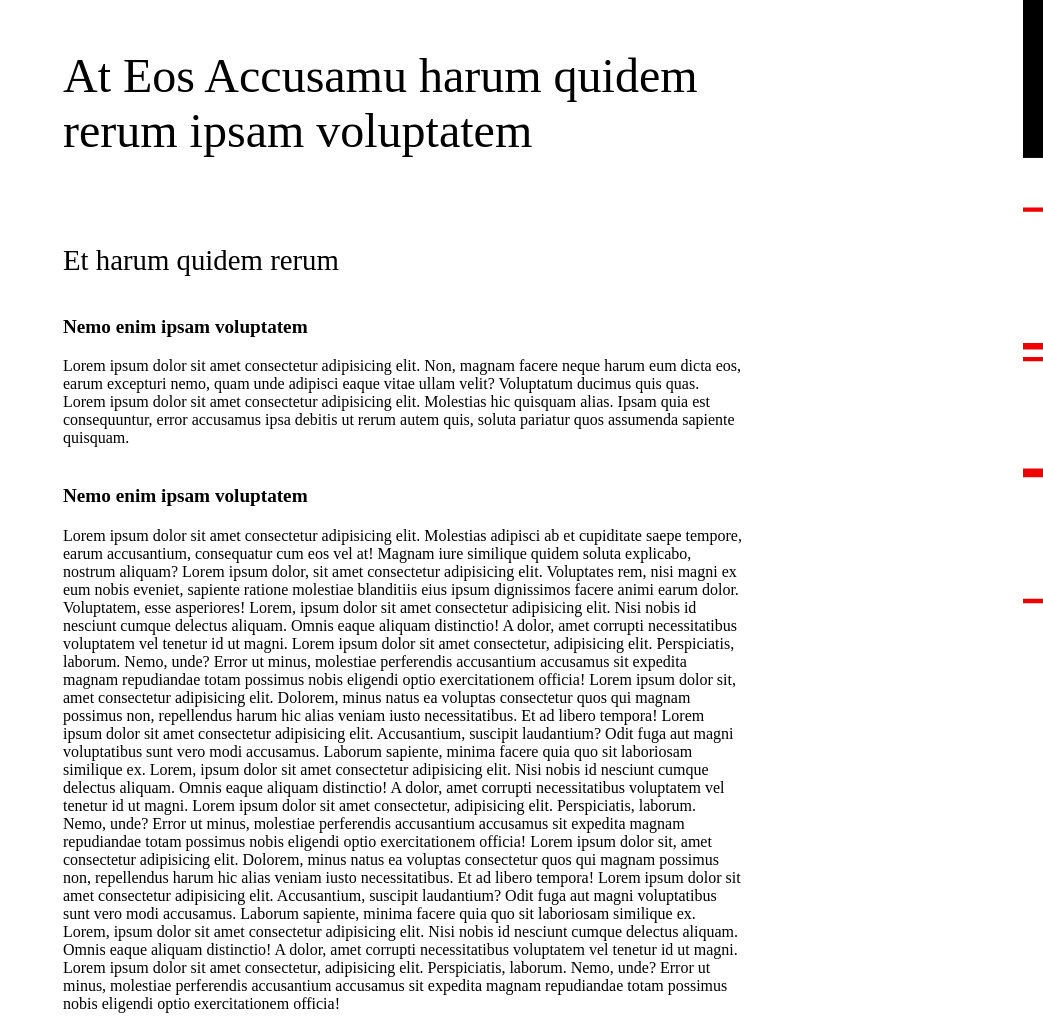
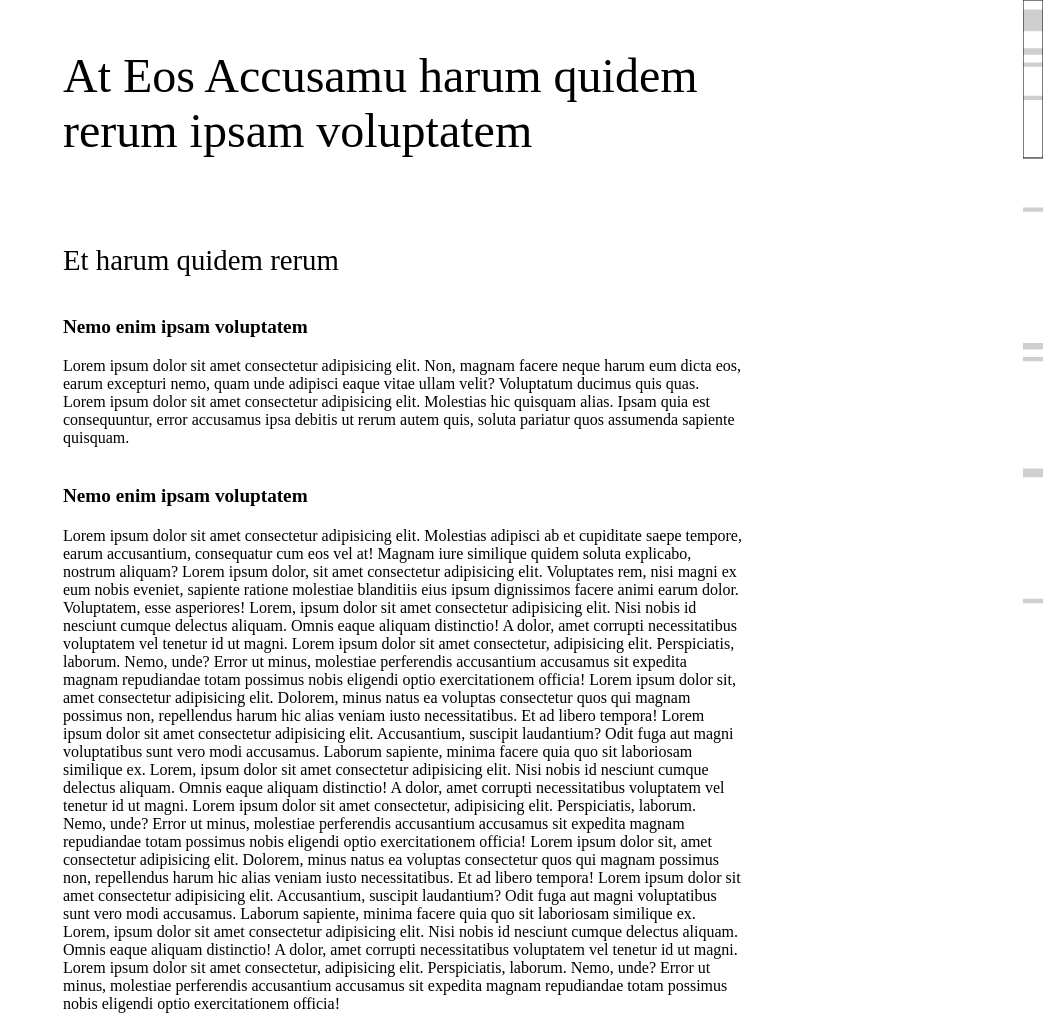
Before and after one commit to libondev/navmap, a website built with Vite: page index.html in a window 1280 px wide. Shown: the top 1016 px of the page, without its empty margins (237-1280 px from the left). Built offline with nearby package versions, Linux system fonts and the light colour scheme.

Commit message:
feat: 点击跳转到指定位置, 增加拖动滚动

```diff
--- a/src/core/index.ts
+++ b/src/core/index.ts
@@ -8,10 +8,10 @@ export type * from '../types'
 
 export default function navmap (options: UserOptions = {}) {
   const config = getDefaultConfig(options)
-  const { init, draw, render, destroy } = createPluginHooks(config)
+  const { init, draw, update, destroy } = createPluginHooks(config)
 
+  const rootObserve = createElementObserver(config, update)
   const windowsObserve = createWindowsObserver(config, draw)
-  const rootObserve = createElementObserver(config.viewport, render)
 
   new Promise<void>((resolve) => {
     init()
--- a/src/core/observe.ts
+++ b/src/core/observe.ts
@@ -1,12 +1,12 @@
 import type { Options } from '../types'
 
 export function createElementObserver (
-  root: Options['viewport'],
-  renderHandler: MutationCallback
+  { viewport }: Options,
+  updater: MutationCallback
 ) {
-  const observe = new MutationObserver(renderHandler)
+  const observe = new MutationObserver(updater)
 
-  observe.observe(root, { childList: true, subtree: true })
+  observe.observe(viewport, { childList: true, subtree: true })
 
   return () => {
     observe.takeRecords()
@@ -15,19 +15,19 @@ export function createElementObserver (
 }
 
 export function createWindowsObserver (
-  config: Options,
-  redraw: () => void
+  { canvas }: Options,
+  drawer: () => void
 ) {
   const resizeCanvasHeight = () => {
-    config.canvas.height = window.innerHeight
-    redraw()
+    canvas.height = window.innerHeight
+    drawer()
   }
 
-  document.addEventListener('scroll', redraw, { passive: true })
+  document.addEventListener('scroll', drawer, { passive: true })
   window.addEventListener('resize', resizeCanvasHeight, { passive: true })
 
   return () => {
-    document.removeEventListener('scroll', redraw)
+    document.removeEventListener('scroll', drawer)
     window.removeEventListener('resize', resizeCanvasHeight)
   }
 }
--- a/src/core/utils.ts
+++ b/src/core/utils.ts
@@ -7,7 +7,8 @@ export function getCanvasElement (options?: UserOptions) {
     {
       width: options.canvas?.width ?? 20,
       height: options.canvas?.height ?? window.innerHeight,
-      className: `navmap-canvas ${options.canvas?.className || ''}`
+      className: `navmap-canvas ${options.canvas?.className || ''}`,
+      style: 'position:fixed;right:0;top:0'
     }
   )
 
@@ -15,17 +16,15 @@ export function getCanvasElement (options?: UserOptions) {
 }
 
 export function getDefaultConfig (options: UserOptions): Options {
+  if (__DEV__ && 'viewport' in options && options.viewport == null) {
+    console.warn('[navmap]: The viewport must be a HTML element.')
+  }
   options.viewport ??= document.body
-  options.plugins ??= Array.isArray(options.plugins) ? options.plugins : []
-
-  if (__DEV__ && 'viewport' in options && options.viewport == null) {
-    console.warn('[navmap]: The viewport must be a HTML element, now use "document.body".')
-  }
 
   if (__DEV__ && !Array.isArray(options.plugins)) {
-    options.plugins = [options.plugins]
-    console.warn('[navmap]: The plugins must be an array, now use "[plugins]".')
+    console.warn('[navmap]: The plugins must be an array.')
   }
+  options.plugins = options.plugins ? Array.isArray(options.plugins) ? options.plugins : [options.plugins] : []
 
   const normalizedPlugins = options.plugins.map(plugin => plugin(options))
 
@@ -43,7 +42,7 @@ export function getDefaultConfig (options: UserOptions): Options {
 export function createPluginHooks ({ canvas, viewport, plugins }: Options) {
   const init = []
   const draw = []
-  const render = []
+  const update = []
   const destroy = []
 
   plugins.forEach(plugin => {
@@ -57,8 +56,8 @@ export function createPluginHooks ({ canvas, viewport, plugins }: Options) {
       draw[insertMethod](plugin.draw.bind(plugin))
     }
 
-    if (typeof plugin.render === 'function') {
-      render[insertMethod](plugin.render.bind(plugin))
+    if (typeof plugin.update === 'function') {
+      update[insertMethod](plugin.update.bind(plugin))
     }
 
     if (typeof plugin.destroy === 'function') {
@@ -75,7 +74,7 @@ export function createPluginHooks ({ canvas, viewport, plugins }: Options) {
       ctx.clearRect(0, 0, canvas.width, canvas.height)
       draw.forEach(fn => fn(ctx, opt))
     },
-    render: () => { render.forEach(fn => fn(ctx, opt)) },
+    update: () => { update.forEach(fn => fn(ctx, opt)) },
     destroy: () => { destroy.forEach(fn => fn(ctx, opt)) }
   }
 }
--- a/src/dev.ts
+++ b/src/dev.ts
@@ -1,9 +1,12 @@
 // import type { Plugin } from './core'
 import navmap from './core/index'
 
-navmap(
+const cleanup = navmap(
   {
     plugins: [
     ]
   }
 )
+
+console.log(cleanup)
+// cleanup()
--- a/src/plugins/preset.ts
+++ b/src/plugins/preset.ts
@@ -1,10 +1,19 @@
 import type { Plugin } from '../types'
 
-export const PresetPlugin: Plugin = () => ({
-  name: 'PresetPlugin',
+type PluginContext = {
+  states: {
+    recordY: number
+    scaleRatio: number
+    scrollHeight: number
+    scrollTo: number
+    positions: Array<{ offsetHeight: number, offsetTop: number }>
+  }
+} & Record<
+  'onPointerDown' | 'onPointerMove' | 'onPointerUp',
+  (this: PluginContext, ev: PointerEvent) => void
+>
 
-  _cachedHeadingPositions: null,
-
+export const PresetPlugin: Plugin<PluginContext> = () => ({
   init (_, { canvas, viewport }) {
     // if (__DEV__ && viewport.clientHeight > window.innerHeight) {
     //   console.warn(
@@ -16,23 +25,35 @@ export const PresetPlugin: Plugin = () => ({
 
     viewport.classList.add('hide-scrollbar')
     viewport.appendChild(canvas)
+
+    this.onPointerDown = this.onPointerDown.bind(this)
+    this.onPointerMove = this.onPointerMove.bind(this)
+    this.onPointerUp = this.onPointerUp.bind(this)
+
+    canvas.addEventListener('pointerdown', this.onPointerDown)
   },
 
-  render (_, { viewport }) {
-    const headings = [...(viewport.querySelectorAll('h1, h2, h3, h4, h5, h6')! as unknown as HTMLElement[])]
+  update (_, { viewport }) {
+    const headings = Array.from(viewport.querySelectorAll<HTMLElement>('h1, h2, h3, h4, h5, h6'))
 
-    this._cachedHeadingPositions = headings.map(({ offsetHeight, offsetTop }) => ({ offsetHeight, offsetTop }))
+    this.states.positions = headings.map(({ offsetHeight, offsetTop }) => ({ offsetHeight, offsetTop }))
   },
 
   draw (ctx, { canvas, canvas: { width, height }, viewport }) {
+    const { states } = this
     const scaleRatio = canvas.offsetHeight / viewport.offsetHeight
     const scrollTop = visualViewport.pageTop
 
+    Object.assign(states, {
+      scaleRatio,
+      scrollHeight: height * scaleRatio
+    })
+
     ctx.beginPath()
 
-    ctx.fillStyle = '#f00000'
+    ctx.fillStyle = '#00000030'
     // 绘制标题块
-    this._cachedHeadingPositions.forEach(({ offsetHeight, offsetTop }) => {
+    states.positions.forEach(({ offsetHeight, offsetTop }) => {
       // 标题块的位置是固定的, 但是高度是缩放的, 所以需要乘以缩放比例
       ctx.rect(0, offsetTop * scaleRatio, width, offsetHeight * scaleRatio)
     })
@@ -42,11 +63,51 @@ export const PresetPlugin: Plugin = () => ({
 
     // 绘制视口
     ctx.fillStyle = '#000'
-    ctx.fillRect(0, scrollTop * scaleRatio, width, height * scaleRatio)
+
+    ctx.strokeRect(0, scrollTop * scaleRatio, width, height * scaleRatio)
   },
 
   destroy (_, { canvas, viewport }) {
     viewport.classList.remove('hide-scrollbar')
     viewport.removeChild(canvas)
+    canvas.addEventListener('pointerdown', this.onPointerDown)
+  },
+
+  states: {
+    recordY: 0, // 记录鼠标按下时的位置
+    scaleRatio: 0, // 缩放比例
+    scrollHeight: 0, // 滚动条高度
+    scrollTo: document.documentElement.scrollTop, // 上一次滚动的位置
+    positions: [] // 标题块的位置
+  },
+
+  onPointerDown (ev) {
+    ev.preventDefault()
+    const { states, states: { scrollTo, scrollHeight, scaleRatio } } = this
+
+    const y = ev.clientY
+
+    states.recordY = y
+
+    // 只有按下的位置不在滚动条上才会触发滚动
+    // if (y < scrollTo * scaleRatio && y > scrollTo * scaleRatio + scrollHeight) {
+    this.states.scrollTo = document.documentElement.scrollTop = (y - scrollHeight / 2) / scaleRatio
+    // }
+
+    document.addEventListener('pointermove', this.onPointerMove)
+    document.addEventListener('pointerup', this.onPointerUp, { once: true })
+  },
+
+  onPointerMove ({ clientY }) {
+    const { states } = this
+
+    const targetScrollTop = states.scrollTo + (clientY - states.recordY) / states.scaleRatio
+
+    // 将在滚动条上的鼠标位置转换为视口上的位置
+    document.documentElement.scrollTop = targetScrollTop
+  },
+
+  onPointerUp () {
+    document.removeEventListener('pointermove', this.onPointerMove)
   }
 })
--- a/src/style.css
+++ b/src/style.css
@@ -8,30 +8,3 @@ html {
   width:0;
   display: none
 }
-
-.navmap-canvas {
-  position: fixed;
-  right: 0;
-  top: 0;
-}
-
-.heading-container {
-  position: fixed;
-  right: 15px;
-  top: 0;
-  width: 100px;
-  overflow: hidden;
-  height: 100vh;
-  text-align: right;
-}
-
-.map-heading {
-  position: absolute;
-  right: 0;
-  width: max-content;
-  font-weight: normal;
-  cursor: pointer;
-  font-size: 12px;
-  height:12px;
-  margin: 0
-}
--- a/src/types.ts
+++ b/src/types.ts
@@ -1,5 +1,5 @@
-export type LifecycleFn<Context> = (
-  this: Context,
+export type LifecycleFn<PluginContext> = (
+  this: PluginContext,
   ctx: CanvasRenderingContext2D,
   opt: Pick<Options, 'viewport' | 'canvas'>
 ) => void
--- a/vite.config.ts
+++ b/vite.config.ts
@@ -9,7 +9,7 @@ export default defineConfig(({ mode }) => {
       outDir: './dist',
       target: 'modules',
       lib: {
-        entry: './src/index.ts',
+        entry: './src/core/index.ts',
         formats: ['es', 'cjs'],
         fileName: '[name]'
       },
```
Also changed, not shown: pnpm-lock.yaml.
